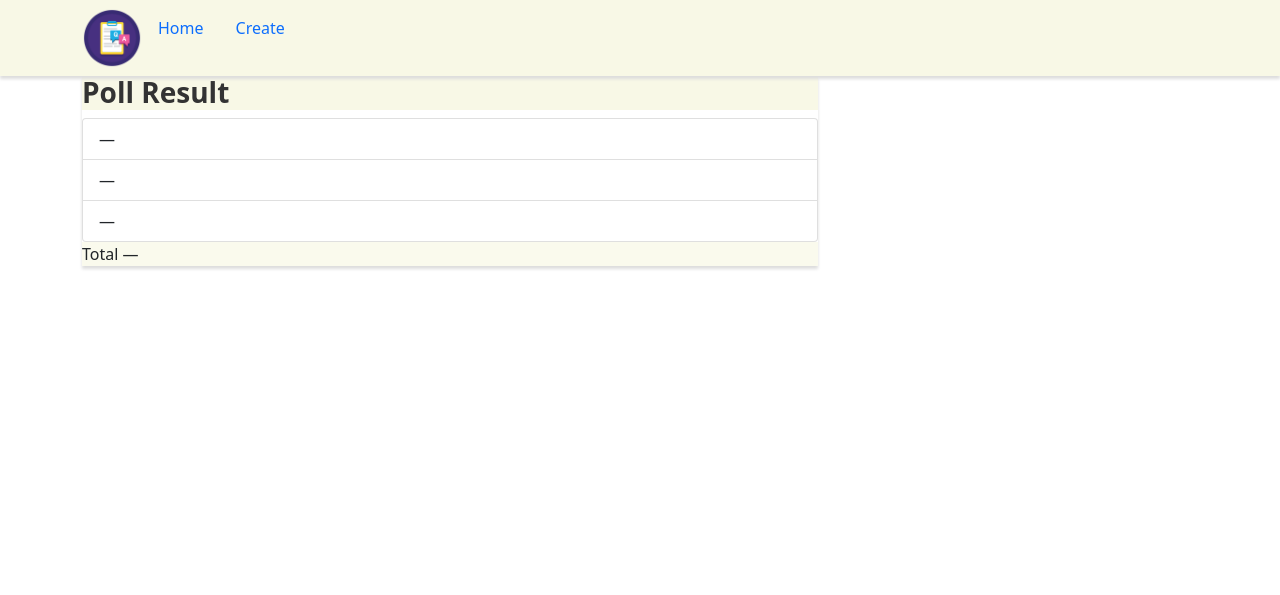
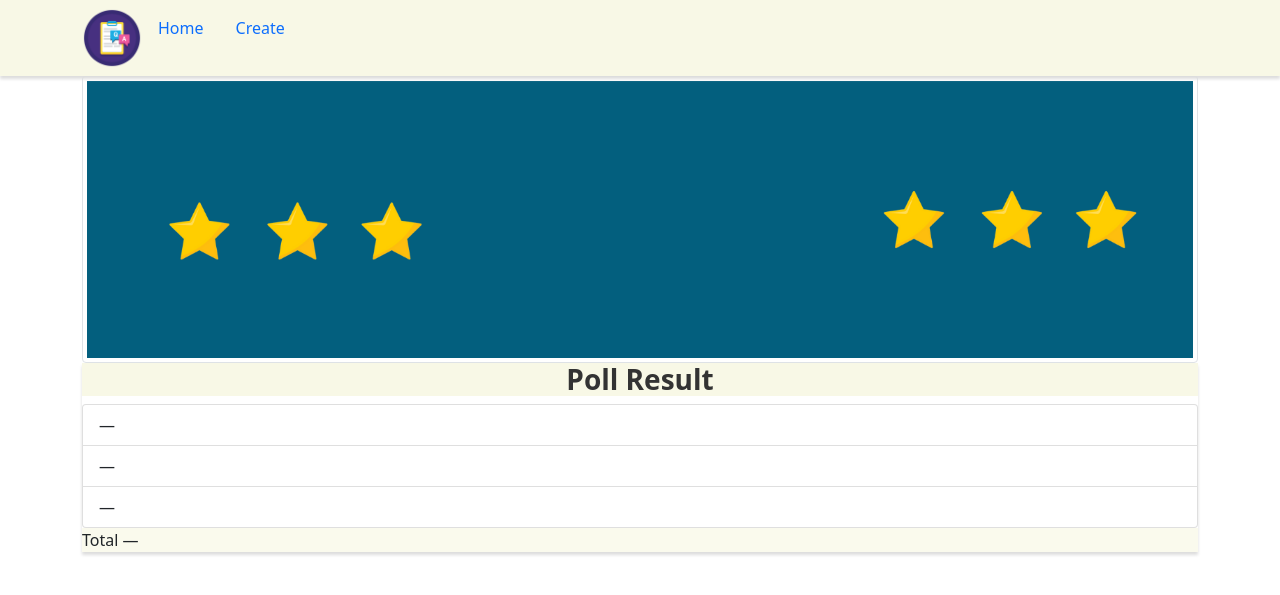
Before and after one commit to doralysantander/systempolls, a Django app: template polls/templates/poll/results.html in a window 1280 px wide. Shown: the top 595 px of the page. Run offline with Django 4.2, Linux system fonts and the light colour scheme; the template is opened without the code that fills it, so the values that code supplies are empty.

Commit message:
banner al results.html

```diff
--- a/polls/templates/poll/results.html
+++ b/polls/templates/poll/results.html
@@ -1,12 +1,14 @@
 <!-- results.html -->
 {% extends "poll/base.html" %}
+{% load static %}
 {% block title %}Results{% endblock %}
 {% block main %}
 <div class="row">
-    <div class="col-lg-8 col-lg-offset-2">
+    <div> <img class=" img-fluid card-img-top img-thumbnail" src="{% static 'img/result.png' %}" height="300" width="1400" alt="Card image cap"></div>
+    <div class="col-lg-12 col-lg-offset-2">
         <div class="panel panel-default">
             <div class="panel-heading">
-                <h3 class="panel-title">Poll Result</h3>
+                <h3 class="panel-title text-center">Poll Result</h3>
             </div>
             <div class="panel-body">
                 <h3>{{ poll.question }}</h3>
```
Also changed, not shown: polls/static/img/result.png (added).
